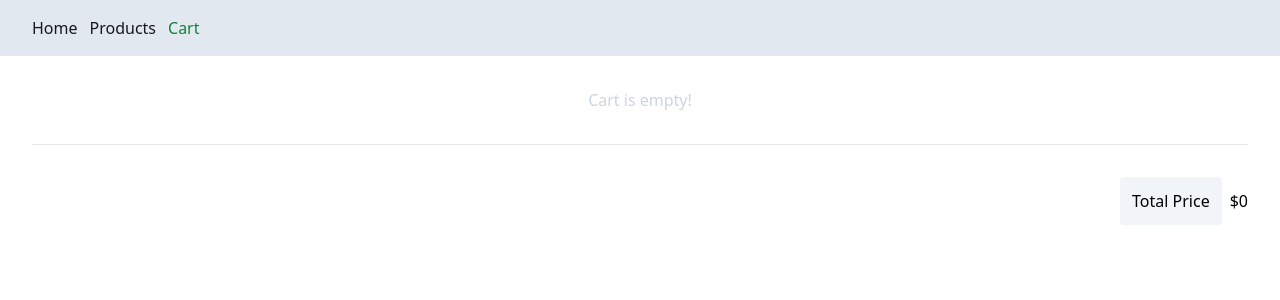
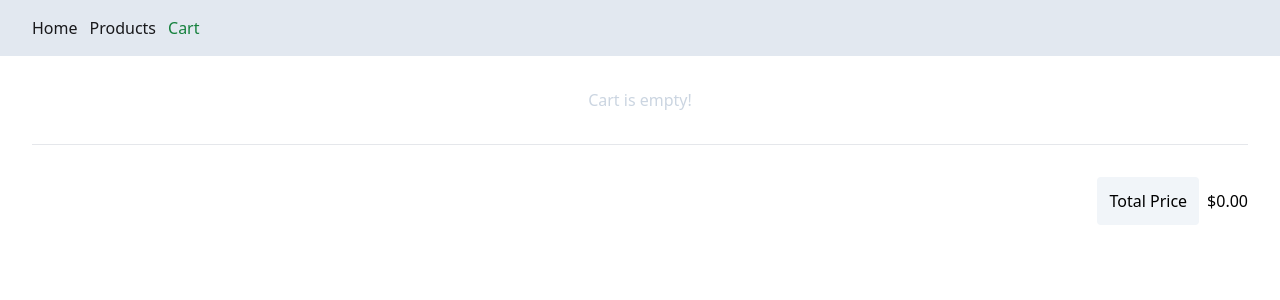
Before and after one commit to 0916dhkim/montra-take-home, a React (Vite) app: page /cart in a window 1280 px wide. Shown: the top 300 px of the page. Built offline with nearby package versions, Linux system fonts and the light colour scheme.

Commit message:
Round cart total

```diff
--- a/src/pages/Cart/Cart.tsx
+++ b/src/pages/Cart/Cart.tsx
@@ -7,10 +7,12 @@ export default function Cart() {
   const cart = useAppSelector((state) => state.cart);
   const total = useMemo(
     () =>
-      cart.reduce(
-        (prev, cartItem) => prev + cartItem.product.price * cartItem.quantity,
-        0
-      ),
+      cart
+        .reduce(
+          (prev, cartItem) => prev + cartItem.product.price * cartItem.quantity,
+          0
+        )
+        .toFixed(2),
     [cart]
   );
 
```
